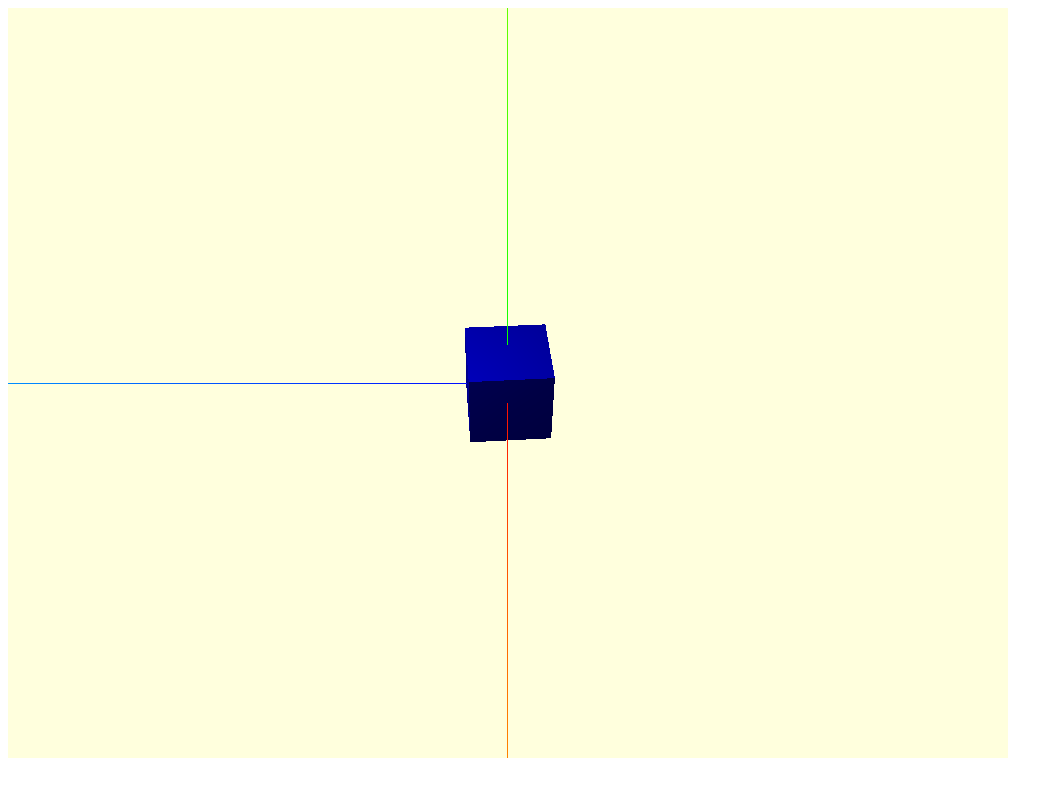
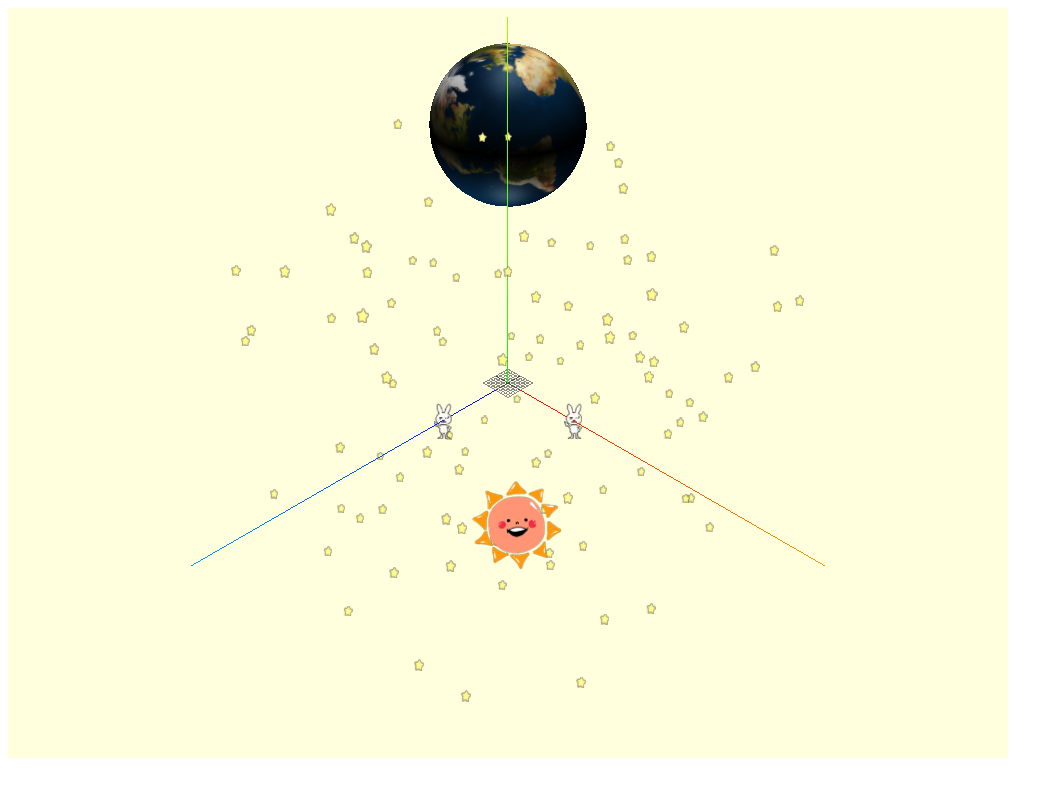
Before and after one commit to LAZE-cit/Computer-Graphics, a plain HTML site: page report2/aquarium.html in a window 1280 px wide. Shown: the whole page, without its empty margins (0-1063 px from the left). Drawn offline with nearby package versions, Linux system fonts and the light colour scheme; animation ran at ten frames a second.

Commit message:
Fix aquarium.html

```diff
--- a/report2/aquarium.html
+++ b/report2/aquarium.html
@@ -26,7 +26,7 @@
 
             // カメラを作成
             var camera = new THREE.PerspectiveCamera(45,width/height,1,1000);
-            camera.position.set(30,15,0);
+            camera.position.set(30,30,30);
             const controls = new THREE.OrbitControls(camera, document.body);
 
             //helper
@@ -35,29 +35,92 @@
             const axisHelper = new THREE.AxisHelper(20);
             scene.add(axisHelper);
 
-            //箱の作成
-            var geometry = new THREE.BoxGeometry(3,3,3);
-            var material = new THREE.MeshLambertMaterial({color:0x0000ff});
-            var box = new THREE.Mesh(geometry,material);
-            box.castShadow = true;
-            scene.add(box);
+            //星をスプライトで作成
+            var textureLoader = new THREE.TextureLoader();
+            var texture1 = textureLoader.load("star.png");
+            const material1 = new THREE.SpriteMaterial({map:texture1,});
+
+            for(let i = 0;i < 100;i++){
+                const sprite1 = new THREE.Sprite(material1);
+                sprite1.position.x = 20 * Math.random() - 5;
+                sprite1.position.y = 20 * Math.random() - 5;
+                sprite1.position.z = 20 * Math.random() - 5;
+                sprite1.scale.set(0.5,0.5,0.5);
+                scene.add(sprite1);
+            }
+
+            //太陽をスプライトで作成
+            texture2 = textureLoader.load("sun.png");
+            const material2 = new THREE.SpriteMaterial({map:texture2});
+            const sprite2 = new THREE.Sprite(material2);
+            sprite2.position.x = 20 * Math.random() - 5;
+            sprite2.position.y = 20 * Math.random() - 5;
+            sprite2.position.z = 20 * Math.random() - 5;
+            sprite2.scale.set(5,5,5);
+            scene.add(sprite2);
+
+            //地球の作成
+            texture = textureLoader.load("earth.png");
+            var mat = new THREE.MeshPhongMaterial();
+            mat.map = texture;
+            var geometry = new THREE.SphereGeometry(5,32,32);
+            var earth = new THREE.Mesh(geometry,mat);
+            earth.position.set(-10,10,-10);
+            scene.add(earth);
+
+            //チバニーの作成
+            texture3 = textureLoader.load("chibani.png");
+            const material3  = new THREE.SpriteMaterial({map:texture3});
+            const sprite3 = new THREE.Sprite(material3);
+            const sprite4 = new THREE.Sprite(material3);
+            sprite3.scale.set(1,2,2);
+            sprite4.scale.set(1,2,2);
+            scene.add(sprite3);
+            scene.add(sprite4);
 
             //ライトの作成
-            var light = new THREE.SpotLight({color:0xffffff});
-            light.position.set(10,10,10);
-            light.castShadow = true;
-            light.shadow.mapSize.width = 2048;
-            light.shadow.mapSize.height = 2048;
-            scene.add(light);
+            var light1 = new THREE.DirectionalLight({color:0xffffff});
+            light1.position.set(0,10,0);
+            light1.castShadow = true;
+            light1.shadow.mapSize.width = 2048;
+            light1.shadow.mapSize.height = 2048;
+            scene.add(light1);
+
+            var light2 = new THREE.DirectionalLight({color:0xffffff});
+            light2.position.set(0,-10,0);
+            light2.castShadow = true;
+            light2.shadow.mapSize.width = 2048;
+            light2.shadow.mapSize.height = 2048;
+            scene.add(light2);
 
             //初回実行
             var update = function(){
                 requestAnimationFrame(update);
                 renderer.render(scene,camera);
 
-                box.rotation.x += 0.1;
-                box.rotation.y += 0.1;
-                box.rotation.z += 0.1;
+                earth.rotation.x += 0.01;
+                earth.rotation.y += 0.01;
+                earth.rotation.z += 0.01;
+
+                if(sprite3.position.x < 20){
+                    sprite3.position.x += 0.1;
+                }else if(sprite3.position.y < 20){
+                    sprite3.position.y += 0.1;
+                }else if(sprite3.position.z < 20){
+                    sprite3.position.z += 0.1;
+                }else{
+                    sprite3.position.set(0,0,0);
+                }
+
+                if(sprite4.position.z < 20){
+                    sprite4.position.z += 0.1;
+                }else if(sprite4.position.y < 20){
+                    sprite4.position.y += 0.1;
+                }else if(sprite4.position.x < 20){
+                    sprite4.position.x += 0.1;
+                }else{
+                    sprite4.position.set(0,0,0);
+                }
             }
             update();
         }
```
Also changed, not shown: report2/chibani.png (added), report2/earth.png (added), report2/star.png (added), report2/sun.png (added).
